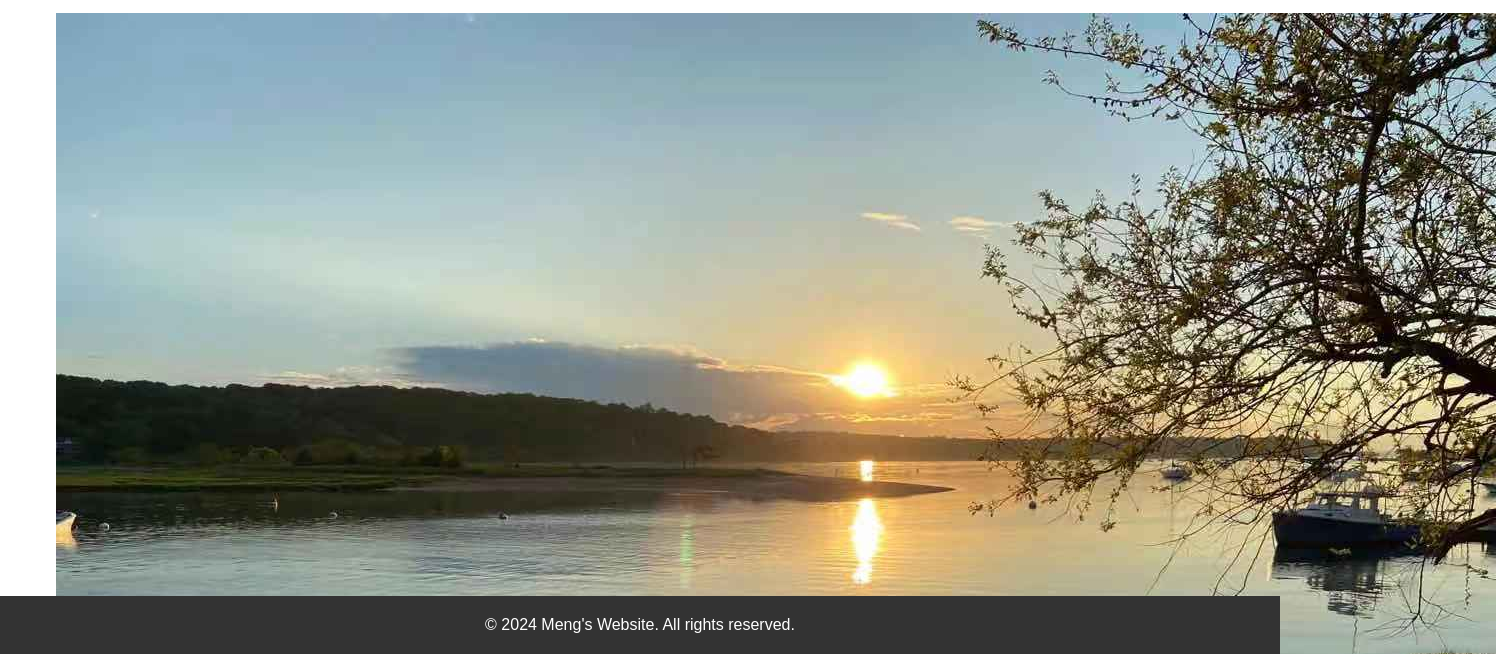
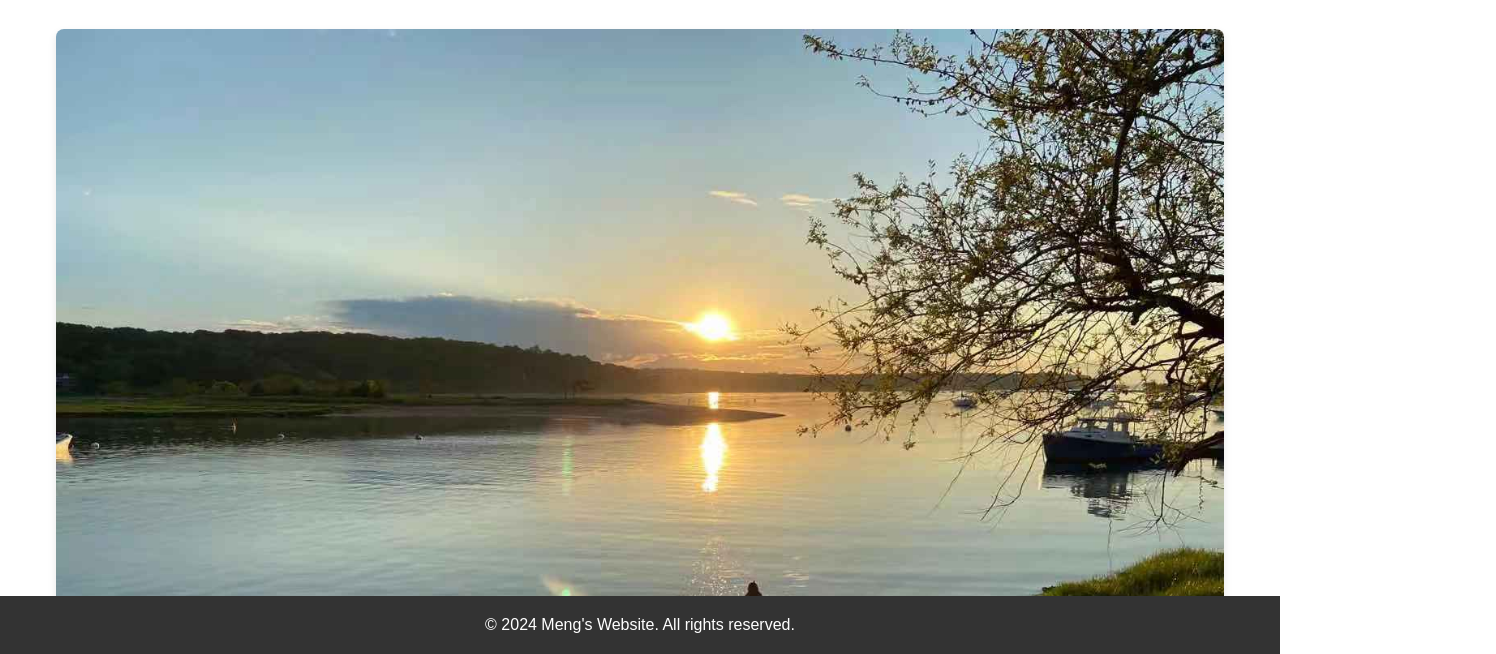
Before and after one commit to meo2010/Meng_web, a website: page views/photos.html in a window 1280 px wide. Shown: the part 146-800 px from the top of the page, 1496 px wide, since content can reach past the window. Drawn offline with Linux system fonts and the light colour scheme.

Commit message:
Improved photo display styling

```diff
--- a/public/css/style.css
+++ b/public/css/style.css
@@ -57,3 +57,17 @@ footer {
     bottom: 0;
     width: 100%;
 }
+
+.photo-gallery {
+    display: flex;
+    justify-content: center;
+    align-items: center;
+    margin: 2rem 0;
+}
+
+.photo-gallery img {
+    max-width: 100%;
+    height: auto;
+    border-radius: 8px;
+    box-shadow: 0 4px 8px rgba(0,0,0,0.1);
+}
```
